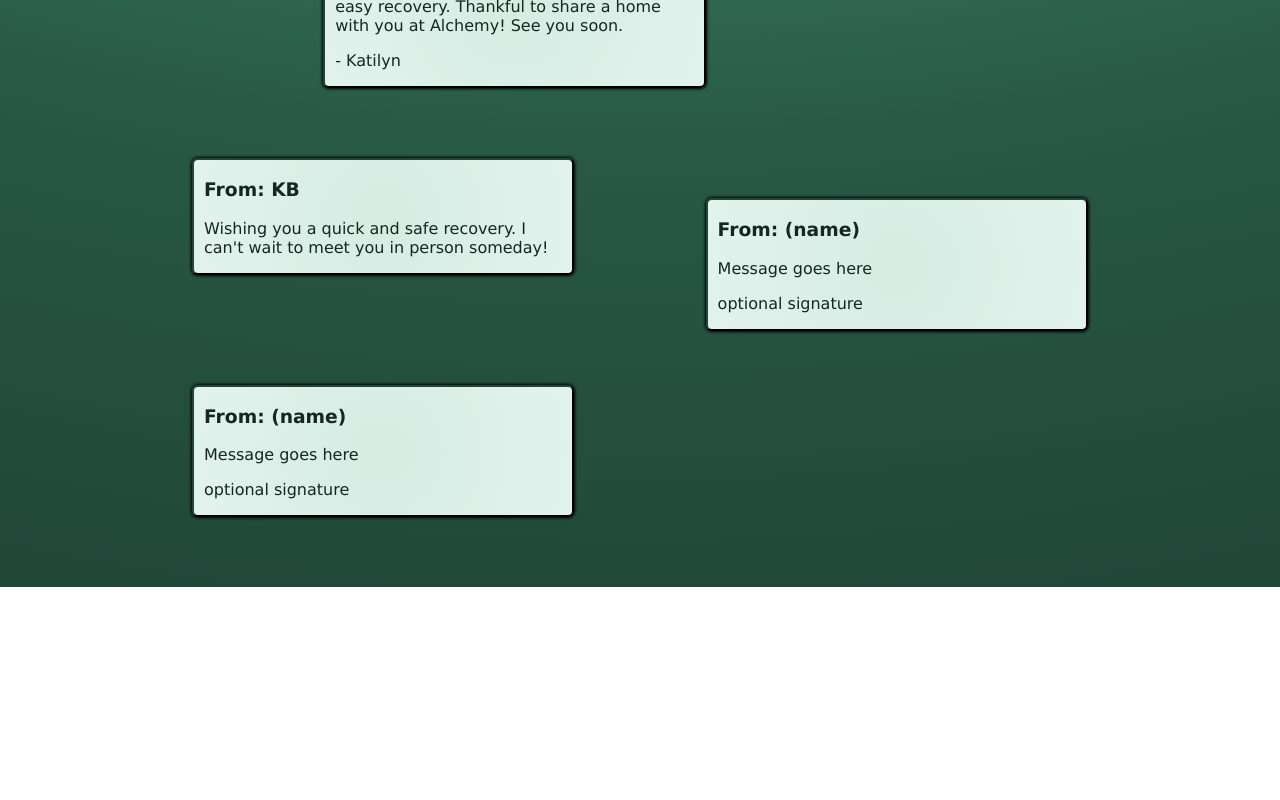
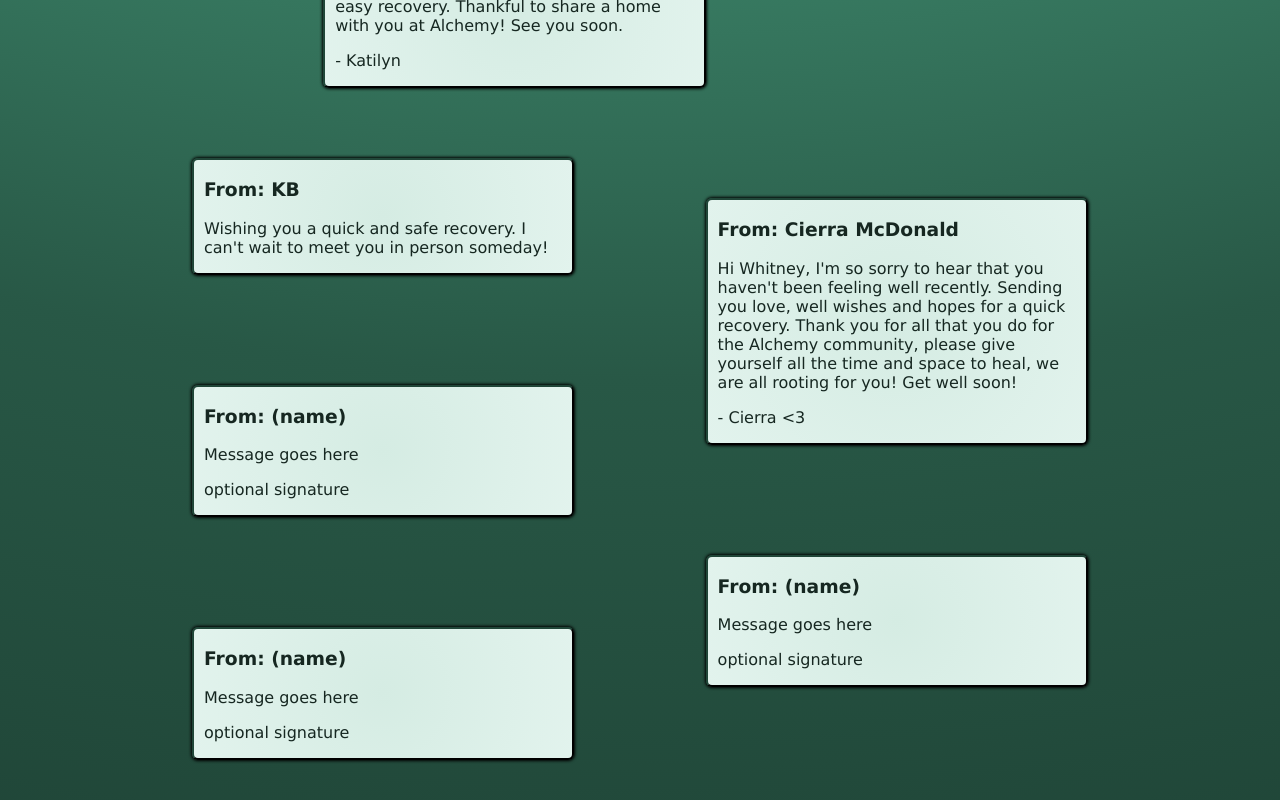
Before and after one commit to bryanakitchen/get-well, a React app: page / in a window 1280 px wide. Shown: the part 5249-6049 px from the top of the page. Before the commit the page ends 5836 px from the top, so only its background shows below. Built offline with nearby package versions, Linux system fonts and the light colour scheme.

Commit message:
add message

```diff
--- a/src/components/app/App.jsx
+++ b/src/components/app/App.jsx
@@ -253,6 +253,26 @@ export default class App extends Component {
           </div>
 
           <div className={styles.messageRight} data-aos="fade-left">
+            <h3>From: Cierra McDonald</h3>
+            <p>
+              Hi Whitney, I'm so sorry to hear that you haven't been feeling well recently.  Sending you love, well wishes and hopes for a quick recovery.  Thank you for all that you do for the Alchemy community, please give yourself all the time and space to heal, we are all rooting for you! Get well soon!
+            </p>
+            <p>
+              - Cierra &#60;&#51;
+            </p>
+          </div>
+
+          <div className={styles.messageLeft} data-aos="fade-right">
+            <h3>From: (name)</h3>
+            <p>
+              Message goes here
+            </p>
+            <p>
+              optional signature
+            </p>
+          </div>
+
+          <div className={styles.messageRight} data-aos="fade-left">
             <h3>From: (name)</h3>
             <p>
               Message goes here
```
Also changed, not shown: 1 other file (tests, documents, lock files or other folders).
